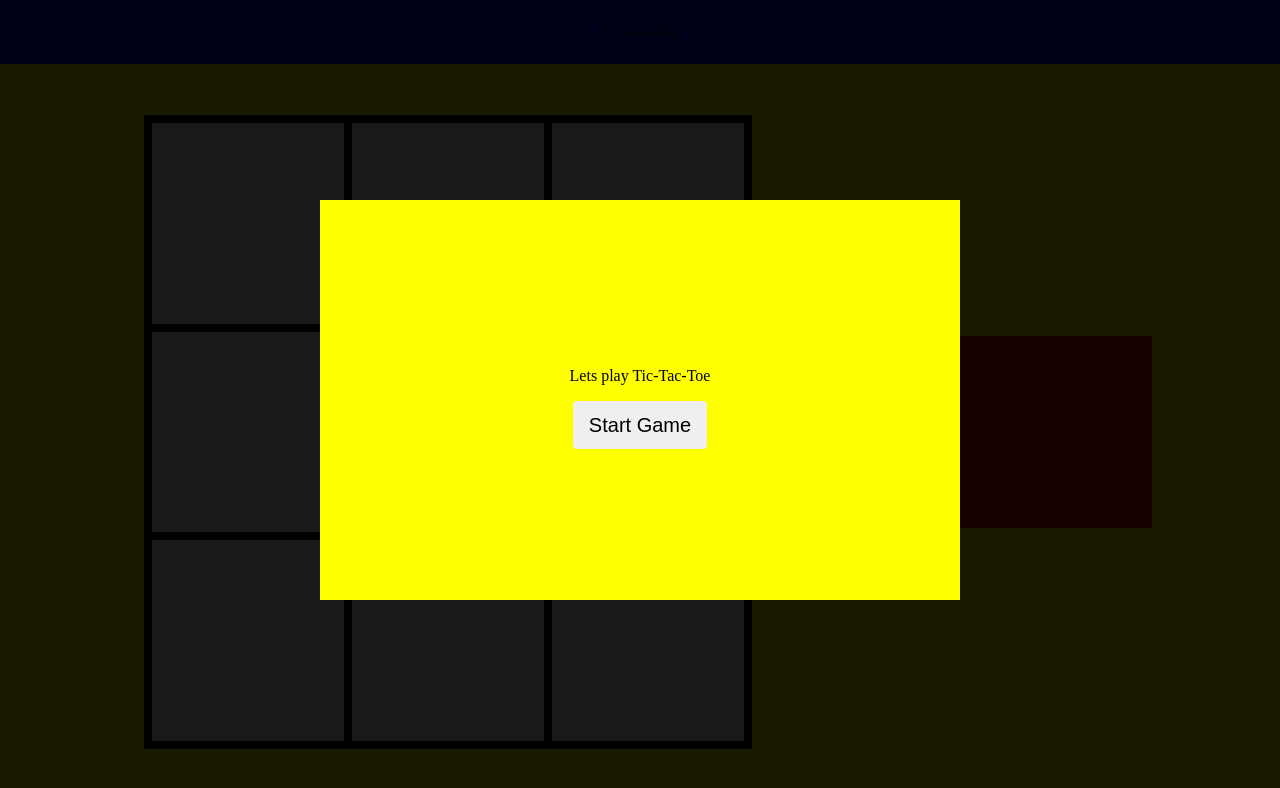
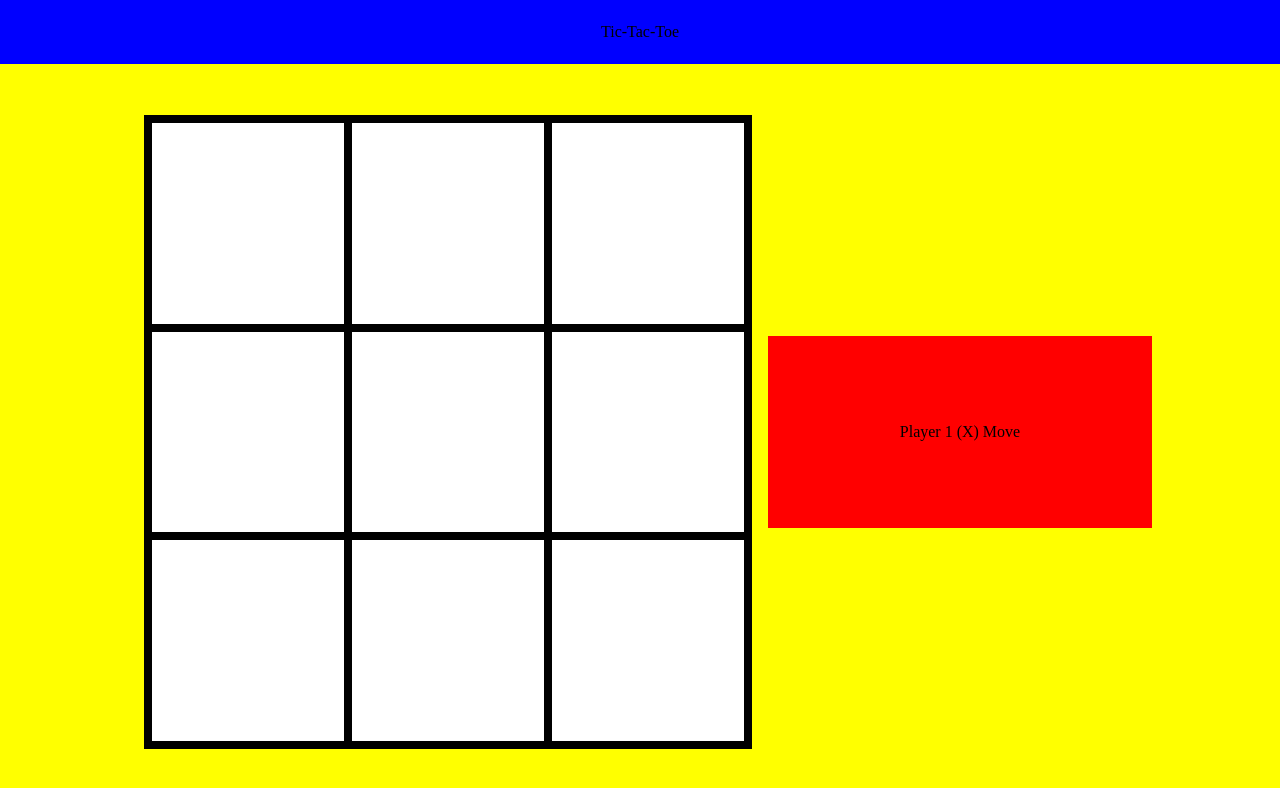
Before and after one commit to rwba7567/Odin-Tic-Tac-Toe, a plain HTML site: page index.html in a window 1280 px wide. Both pictures are taken after a click on the button "Start Game". Drawn offline with Linux system fonts and the light colour scheme.

Commit message:
Script menuStart btn

```diff
--- a/index.html
+++ b/index.html
@@ -31,9 +31,7 @@
                     <td></td>
                 </tr>
             </table>
-            <div id="textOutput">
-                <div></div>
-            </div>
+            <div id="textOutput" class="centered"></div>
         </div>
         <div id="startMenu" class="centered">
             <div class="flexCol centered">
--- a/script.js
+++ b/script.js
@@ -15,5 +15,16 @@ const game = () => {
         board[pos] = sign;
     };
 
+
+
     return {turn};
 }
+
+//menu Start Button script
+let menuBtn = document.querySelector("#startMenu > div > button");
+let textBoard = document.querySelector("#textOutput");
+
+menuBtn.addEventListener("click", function(){
+    document.querySelector("#startMenu").style.height = 0;
+    textBoard.innerText = "Player 1 (X) Move"
+});
```
